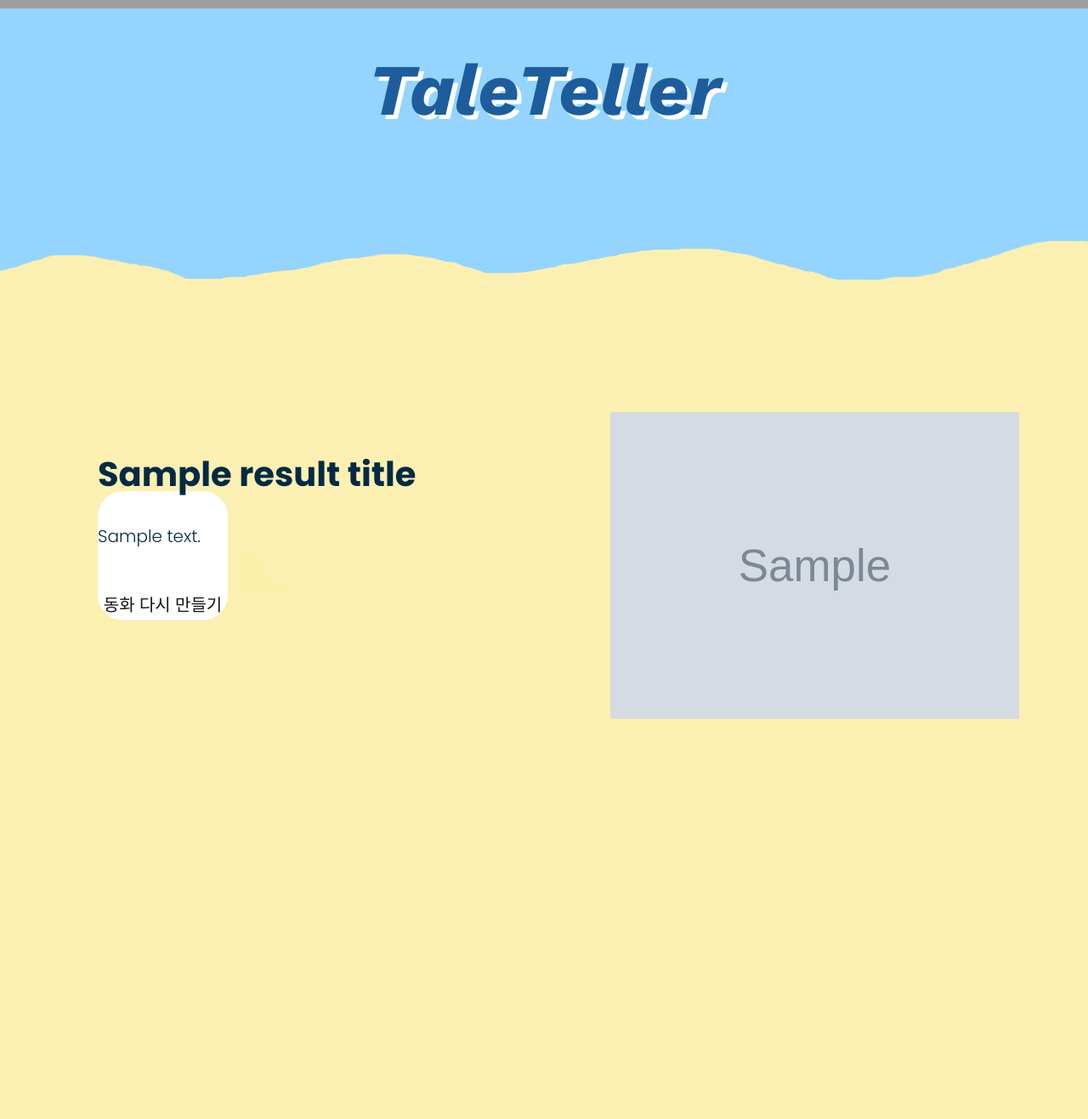
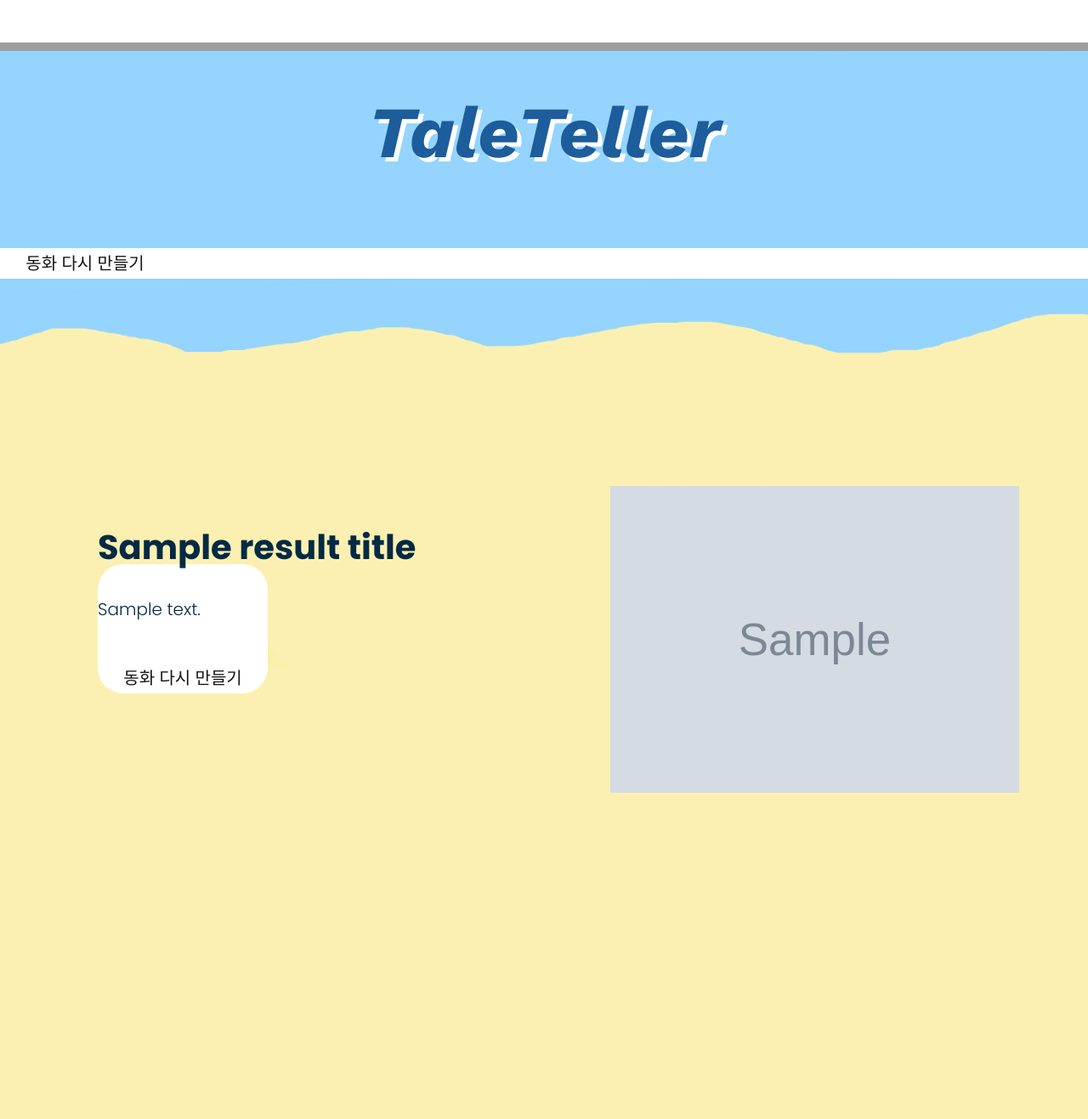
Before and after one commit to dusruddl2/Project_Web_fairytale, a Django app: template rootWEB/ProjectFinal/templates/ProjectFinal/fairytale.html in a window 1280 px wide. Shown: the whole page at 85% size. Before the commit the page ends 846 px from the top, so only its background shows below. Run offline with Django 4.2, Linux system fonts and the light colour scheme; the template is opened without the code that fills it: most values are stand-ins (such as "Sample title", 1, 10 or a date in 2020); grey boxes marked "Sample" are stand-in pictures; some libraries are stand-ins or nearby versions; some web fonts are replaced; grey boxes are pictures that could not be loaded.

Commit message:
Update fairytale.html

```diff
--- a/rootWEB/ProjectFinal/templates/ProjectFinal/fairytale.html
+++ b/rootWEB/ProjectFinal/templates/ProjectFinal/fairytale.html
@@ -19,7 +19,8 @@
             width : 45%;
           }
           .su_btn{
-            width: 30%;
+           /* width: 30%; */
+            width: 200px;
 <!--            float: left;-->
             font-size: 16px;
             color: #141414;
@@ -260,7 +261,8 @@
 <!--                  <div class="about_taital_main">-->
 <!--                     <h1 class="about_taital">{{result_title}}</h1>-->
 <!--                     <p class="about_text" style="font-size : 20px;padding : 0px 0px 10% 0px;">{{result_content}}</p>-->
-<!--                      <button type="submit" class="su_btn" style="font-size:20px; padding : 5px 0px 0px 0px;" >동화 다시 만들기</button>-->
+<!--                      <button type="submit" class="su_btn" style="font-size:20px; padding : 5px 0px 0px 0px;" >동화 다시 만들기</button> -->
+                           <a href="{% url 'make' %}" class="su_btn custom-btn" style="font-size:20px; padding : 5px 0px 0px 0px;">동화 다시 만들기</a>
 
 <!--                  </div>-->
 <!--               </div>-->
```
